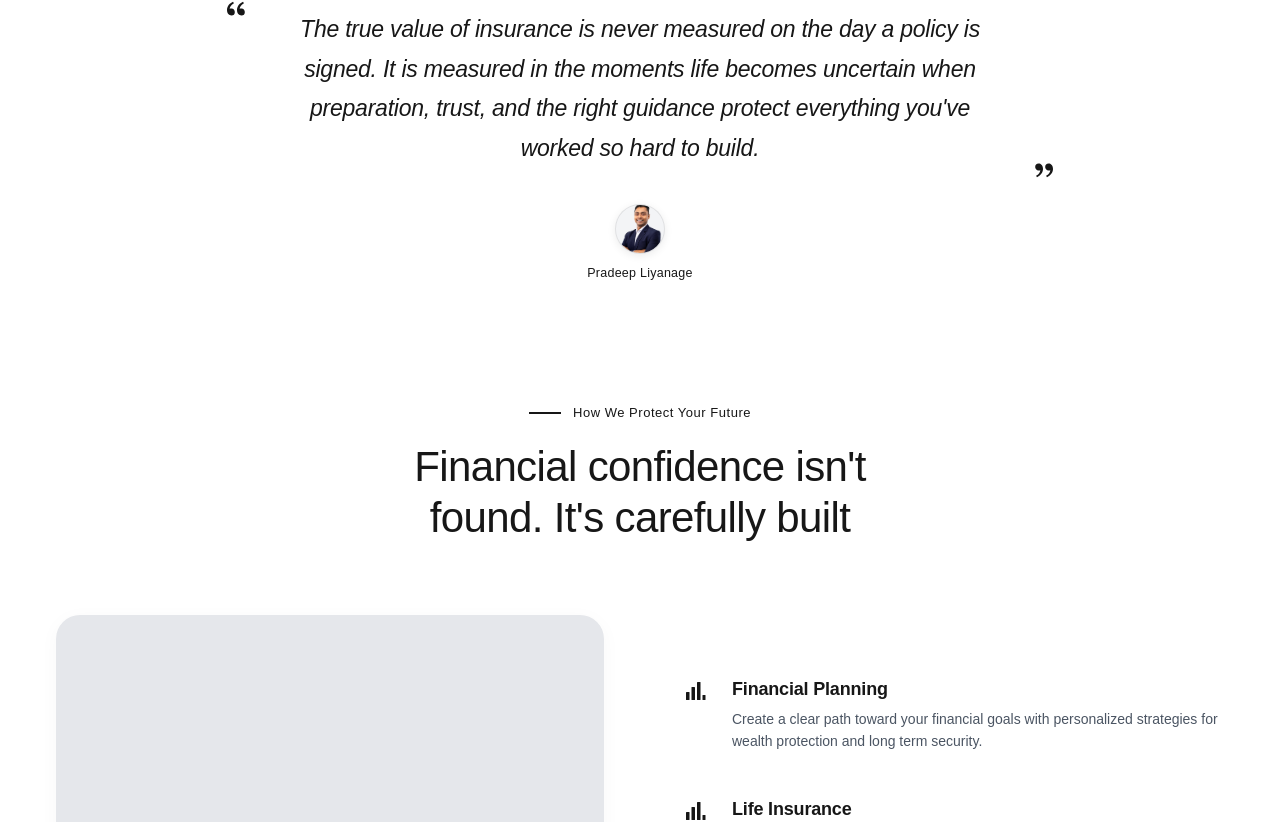
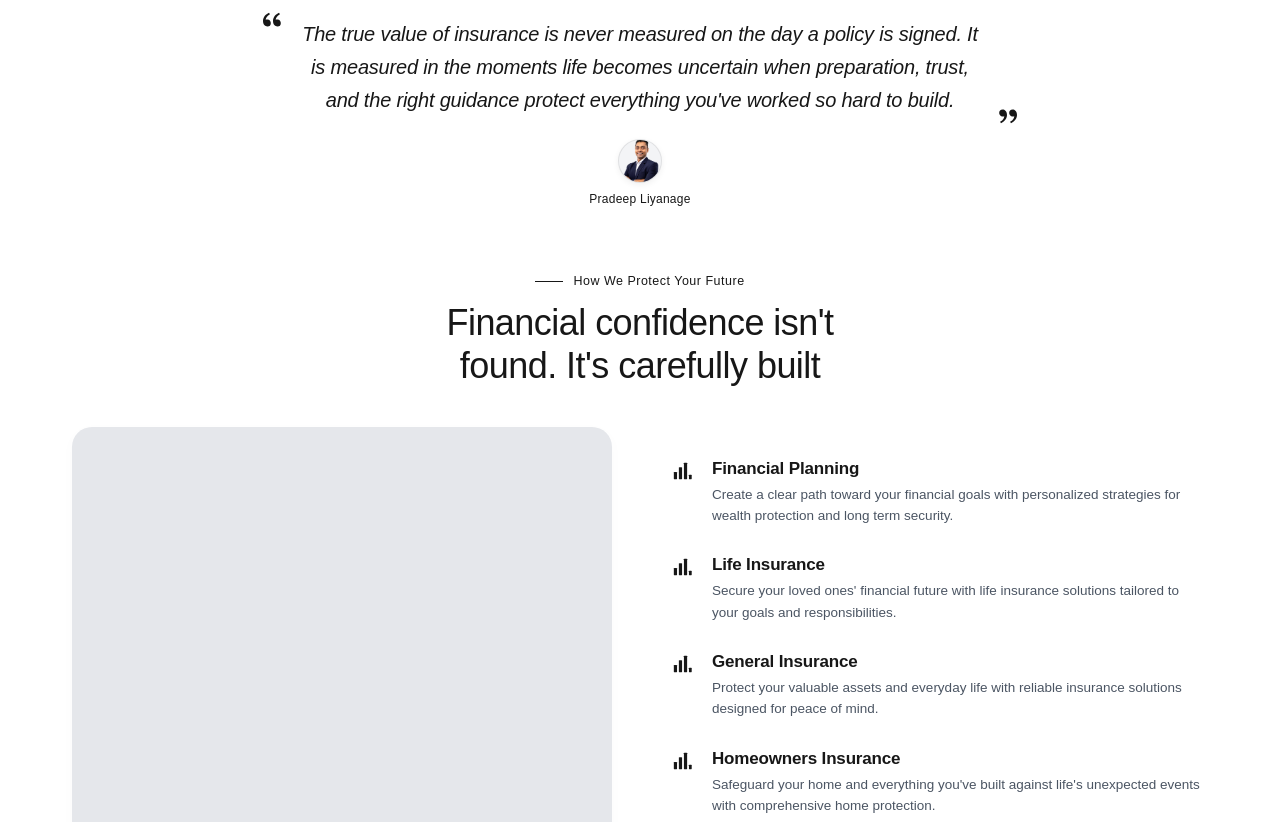
Before and after one commit to ChemyDigi/pk-web, a Next.js app: page / in a window 1280 px wide. Shown: the part 3207-4029 px from the top of the page. Built offline with nearby package versions, Linux system fonts and the light colour scheme; a web font is replaced by a local one.

Commit message:
services section updated

```diff
--- a/css/home/HomeServices.css
+++ b/css/home/HomeServices.css
@@ -1,5 +1,6 @@
 /* ==========================================================================
    Home Services & Quote Section Styles
+   Compressed & Optimized for Clean In-Viewport Visibility
    ========================================================================== */
 
 .home-services-section {
@@ -7,73 +8,75 @@
   width: 100%;
   background-color: #ffffff;
   color: #171717;
-  padding-top: 4.5rem;
-  padding-bottom: 6rem;
+  /* Top padding ensures clearance under the fixed floating navbar */
+  padding-top: 6rem;
+  padding-bottom: 4.5rem;
   overflow: hidden;
+  box-sizing: border-box;
 }
 
 @media (min-width: 640px) {
   .home-services-section {
-    padding-top: 5.5rem;
-    padding-bottom: 7.5rem;
+    padding-top: 6.5rem;
+    padding-bottom: 5.5rem;
   }
 }
 
 @media (min-width: 1024px) {
   .home-services-section {
-    padding-top: 6.5rem;
-    padding-bottom: 9rem;
+    padding-top: 7rem;
+    padding-bottom: 6.5rem;
   }
 }
 
 /* ==========================================================================
-   1. Quote Banner
+   1. Quote Banner (Compact & Refined)
    ========================================================================== */
 
 .home-quote-container {
   width: 100%;
-  max-width: 64rem; /* ~1024px */
+  max-width: 60rem; /* ~960px */
   margin-left: auto;
   margin-right: auto;
-  padding-left: 1.5rem;
-  padding-right: 1.5rem;
+  padding-left: 1.25rem;
+  padding-right: 1.25rem;
   display: flex;
   flex-direction: column;
   align-items: center;
-  margin-bottom: 4.5rem;
+  margin-bottom: 3rem;
 }
 
 @media (min-width: 640px) {
   .home-quote-container {
-    padding-left: 2.5rem;
-    padding-right: 2.5rem;
-    margin-bottom: 6rem;
+    padding-left: 2rem;
+    padding-right: 2rem;
+    margin-bottom: 3.5rem;
   }
 }
 
 @media (min-width: 1024px) {
   .home-quote-container {
-    margin-bottom: 7.5rem;
+    margin-bottom: 4rem;
   }
 }
 
 .home-quote-wrapper {
   position: relative;
-  max-width: 52rem; /* ~832px */
+  max-width: 48rem; /* ~768px */
   width: 100%;
-  padding-left: 2rem;
-  padding-right: 2rem;
+  padding-left: 2.25rem;
+  padding-right: 2.25rem;
   text-align: center;
 }
 
 @media (min-width: 640px) {
   .home-quote-wrapper {
-    padding-left: 3rem;
-    padding-right: 3rem;
+    padding-left: 2.75rem;
+    padding-right: 2.75rem;
   }
 }
 
-/* Large Quotation Marks */
+/* Quotation Marks */
 .home-quote-mark {
   position: absolute;
   color: #171717;
@@ -83,18 +86,18 @@
 }
 
 .home-quote-mark-open {
-  top: -0.85rem;
-  left: 0;
+  top: -0.65rem;
+  left: 0.25rem;
 }
 
 .home-quote-mark-close {
-  bottom: -0.85rem;
-  right: 0;
+  bottom: -0.65rem;
+  right: 0.25rem;
 }
 
 .home-quote-text {
-  font-size: 1.125rem; /* 18px */
-  line-height: 1.68;
+  font-size: 1.0625rem; /* 17px */
+  line-height: 1.58;
   font-style: italic;
   font-weight: 400;
   color: #171717;
@@ -104,15 +107,15 @@
 
 @media (min-width: 640px) {
   .home-quote-text {
-    font-size: 1.3125rem; /* 21px */
-    line-height: 1.7;
+    font-size: 1.1875rem; /* 19px */
+    line-height: 1.62;
   }
 }
 
 @media (min-width: 1024px) {
   .home-quote-text {
-    font-size: 1.4375rem; /* 23px */
-    line-height: 1.72;
+    font-size: 1.25rem; /* 20px */
+    line-height: 1.65;
   }
 }
 
@@ -121,30 +124,30 @@
   display: flex;
   flex-direction: column;
   align-items: center;
-  margin-top: 1.75rem;
+  margin-top: 1.125rem;
 }
 
 @media (min-width: 640px) {
   .home-quote-author {
-    margin-top: 2.25rem;
+    margin-top: 1.35rem;
   }
 }
 
 .home-quote-avatar {
-  width: 2.75rem; /* 44px */
-  height: 2.75rem;
+  width: 2.5rem; /* 40px */
+  height: 2.5rem;
   border-radius: 9999px;
   overflow: hidden;
   background-color: #f3f4f6;
   border: 1px solid rgba(0, 0, 0, 0.08);
-  box-shadow: 0 2px 8px rgba(0, 0, 0, 0.08);
+  box-shadow: 0 2px 6px rgba(0, 0, 0, 0.06);
   position: relative;
 }
 
 @media (min-width: 640px) {
   .home-quote-avatar {
-    width: 3.125rem; /* 50px */
-    height: 3.125rem;
+    width: 2.75rem; /* 44px */
+    height: 2.75rem;
   }
 }
 
@@ -157,37 +160,37 @@
 }
 
 .home-quote-author-name {
-  margin-top: 0.625rem;
-  font-size: 0.78125rem; /* 12.5px */
+  margin-top: 0.45rem;
+  font-size: 0.75rem; /* 12px */
   font-weight: 500;
   color: #171717;
   letter-spacing: 0.02em;
 }
 
 /* ==========================================================================
-   2. "How We Protect Your Future" Services Area
+   2. "How We Protect Your Future" Services Area (Compressed)
    ========================================================================== */
 
 .home-services-container {
   width: 100%;
-  max-width: 82rem; /* ~1312px */
+  max-width: 76rem; /* ~1216px */
   margin-left: auto;
   margin-right: auto;
-  padding-left: 1.5rem;
-  padding-right: 1.5rem;
+  padding-left: 1.25rem;
+  padding-right: 1.25rem;
 }
 
 @media (min-width: 640px) {
   .home-services-container {
-    padding-left: 2.5rem;
-    padding-right: 2.5rem;
+    padding-left: 2rem;
+    padding-right: 2rem;
   }
 }
 
 @media (min-width: 1024px) {
   .home-services-container {
-    padding-left: 3.5rem;
-    padding-right: 3.5rem;
+    padding-left: 2.5rem;
+    padding-right: 2.5rem;
   }
 }
 
@@ -197,12 +200,12 @@
   display: flex;
   flex-direction: column;
   align-items: center;
-  margin-bottom: 3.5rem;
+  margin-bottom: 2rem;
 }
 
 @media (min-width: 640px) {
   .home-services-header {
-    margin-bottom: 4.5rem;
+    margin-bottom: 2.5rem;
   }
 }
 
@@ -210,27 +213,27 @@
   display: inline-flex;
   align-items: center;
   justify-content: center;
-  gap: 0.75rem;
-  margin-bottom: 1.125rem;
+  gap: 0.625rem;
+  margin-bottom: 0.625rem;
 }
 
 .home-services-badge-line {
   display: inline-block;
-  width: 2rem; /* 32px */
+  width: 1.75rem; /* 28px */
   height: 1.5px;
   background-color: #171717;
 }
 
 .home-services-badge-text {
-  font-size: 0.8125rem; /* 13px */
+  font-size: 0.78125rem; /* 12.5px */
   font-weight: 500;
   letter-spacing: 0.04em;
   color: #171717;
 }
 
 .home-services-heading {
-  font-size: 1.875rem; /* 30px */
-  line-height: 1.25;
+  font-size: 1.625rem; /* 26px */
+  line-height: 1.22;
   font-weight: 400;
   color: #171717;
   letter-spacing: -0.015em;
@@ -239,14 +242,14 @@
 
 @media (min-width: 640px) {
   .home-services-heading {
-    font-size: 2.375rem; /* 38px */
-    line-height: 1.22;
+    font-size: 2rem; /* 32px */
+    line-height: 1.2;
   }
 }
 
 @media (min-width: 1024px) {
   .home-services-heading {
-    font-size: 2.625rem; /* 42px */
+    font-size: 2.25rem; /* 36px */
   }
 }
 
@@ -264,15 +267,15 @@
 .home-services-grid {
   display: grid;
   grid-template-columns: 1fr;
-  row-gap: 3rem;
-  column-gap: 3.5rem;
+  row-gap: 2.25rem;
+  column-gap: 3rem;
   align-items: stretch;
 }
 
 @media (min-width: 1024px) {
   .home-services-grid {
     grid-template-columns: repeat(12, minmax(0, 1fr));
-    column-gap: 4.5rem;
+    column-gap: 3.5rem;
     row-gap: 0;
     align-items: center;
   }
@@ -293,26 +296,27 @@
 
 .home-services-placeholder-box {
   width: 100%;
-  min-height: 380px;
-  background-color: #e5e7eb; /* clean light-grey empty box */
-  border-radius: 1.25rem; /* 20px */
+  min-height: 320px;
+  background-color: #e5e7eb;
+  border-radius: 1.125rem; /* 18px */
   display: flex;
   align-items: center;
   justify-content: center;
-  box-shadow: 0 4px 20px rgba(0, 0, 0, 0.03);
+  box-shadow: 0 4px 15px rgba(0, 0, 0, 0.02);
 }
 
 @media (min-width: 640px) {
   .home-services-placeholder-box {
-    min-height: 480px;
-    border-radius: 1.5rem;
+    min-height: 380px;
+    border-radius: 1.25rem;
   }
 }
 
 @media (min-width: 1024px) {
   .home-services-placeholder-box {
     height: 100%;
-    min-height: 560px;
+    min-height: 420px;
+    max-height: 480px;
   }
 }
 
@@ -320,20 +324,20 @@
 .home-services-list-col {
   display: flex;
   flex-direction: column;
-  row-gap: 2.25rem;
+  row-gap: 1.35rem;
 }
 
 @media (min-width: 640px) {
   .home-services-list-col {
-    row-gap: 2.625rem;
+    row-gap: 1.6rem;
   }
 }
 
 @media (min-width: 1024px) {
   .home-services-list-col {
     grid-column: span 6 / span 6;
-    row-gap: 2.75rem;
-    padding-left: 0.5rem;
+    row-gap: 1.75rem;
+    padding-left: 0.25rem;
   }
 }
 
@@ -341,12 +345,12 @@
 .home-services-item {
   display: flex;
   align-items: flex-start;
-  gap: 1.25rem;
+  gap: 1rem;
 }
 
 @media (min-width: 640px) {
   .home-services-item {
-    gap: 1.5rem;
+    gap: 1.125rem;
   }
 }
 
@@ -360,14 +364,14 @@
 }
 
 .home-services-item-icon {
-  width: 1.375rem; /* 22px */
-  height: 1.375rem;
+  width: 1.25rem; /* 20px */
+  height: 1.25rem;
 }
 
 @media (min-width: 640px) {
   .home-services-item-icon {
-    width: 1.5rem; /* 24px */
-    height: 1.5rem;
+    width: 1.375rem; /* 22px */
+    height: 1.375rem;
   }
 }
 
@@ -377,23 +381,23 @@
 }
 
 .home-services-item-title {
-  font-size: 1.0625rem; /* 17px */
+  font-size: 0.984375rem; /* ~15.75px */
   font-weight: 700;
   color: #171717;
-  line-height: 1.35;
-  margin: 0 0 0.375rem 0;
+  line-height: 1.3;
+  margin: 0 0 0.25rem 0;
   letter-spacing: -0.01em;
 }
 
 @media (min-width: 640px) {
   .home-services-item-title {
-    font-size: 1.125rem; /* 18px */
+    font-size: 1.0625rem; /* 17px */
   }
 }
 
 .home-services-item-desc {
-  font-size: 0.84375rem; /* ~13.5px */
-  line-height: 1.625;
+  font-size: 0.8125rem; /* 13px */
+  line-height: 1.55;
   color: #4b5563;
   margin: 0;
   font-weight: 400;
@@ -402,6 +406,7 @@
 
 @media (min-width: 640px) {
   .home-services-item-desc {
-    font-size: 0.875rem; /* 14px */
+    font-size: 0.84375rem; /* 13.5px */
+    line-height: 1.58;
   }
 }
```
